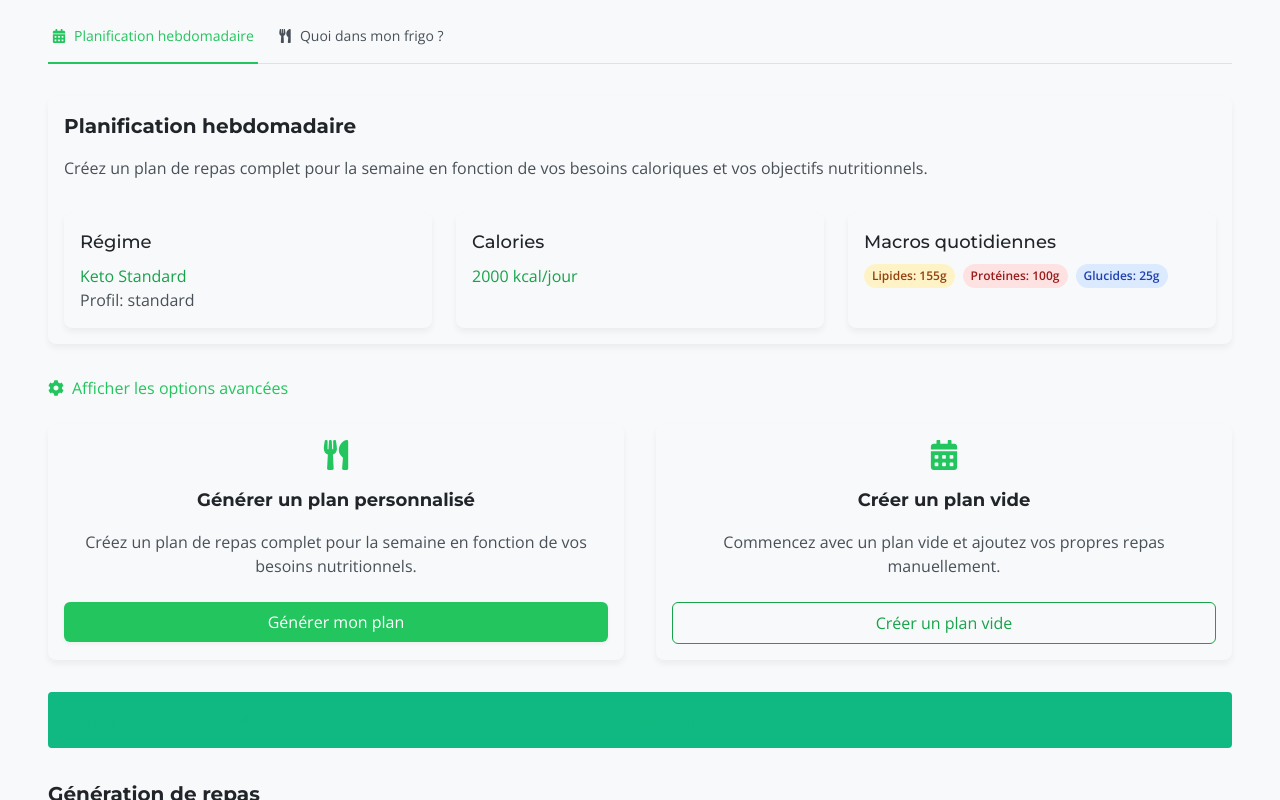
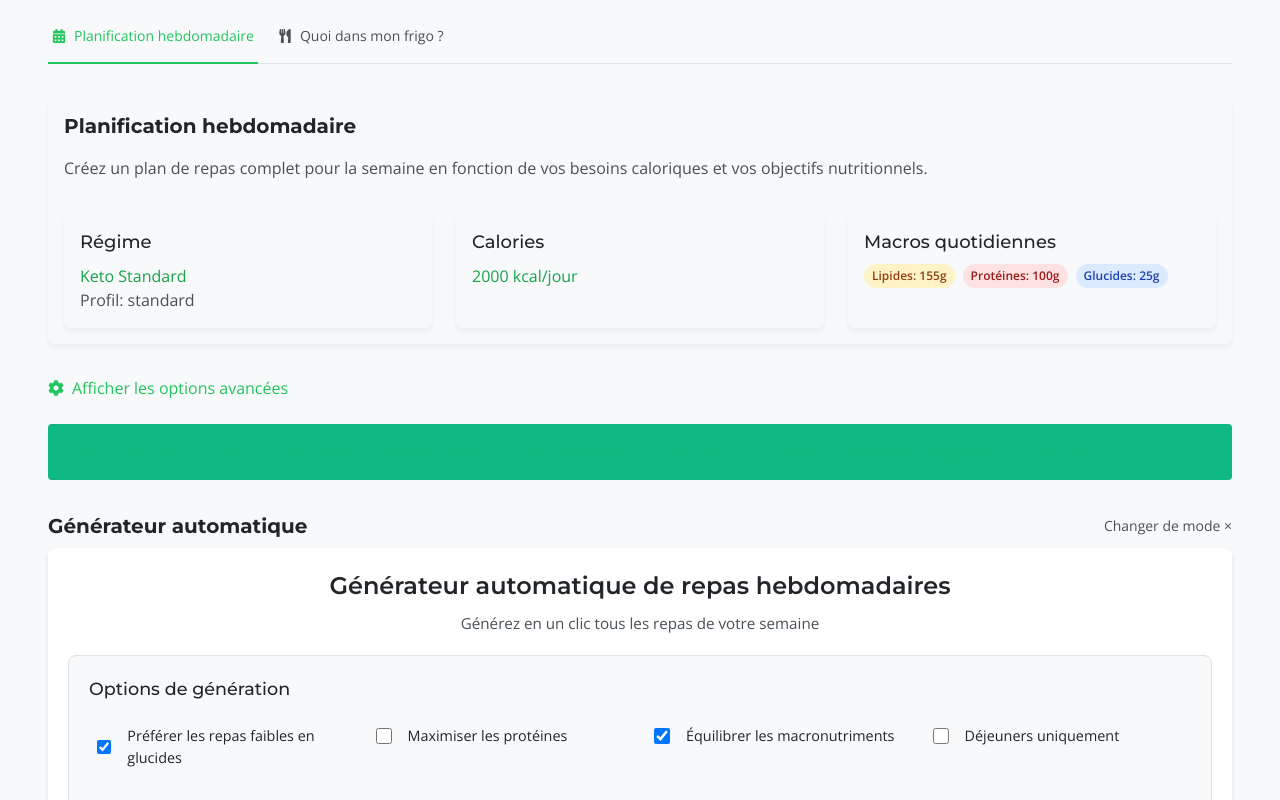
Before and after one commit to jcoules13/keto-meal-planner, a React (Create React App) app: page /meal-planner in a window 1280 px wide. Both pictures are taken after a click on the button "Générer mon plan". Shown: the part 230-1030 px from the top of the page. Built offline with nearby package versions, Linux system fonts and the light colour scheme.

Commit message:
Update MealPlannerPage.jsx

```diff
--- a/src/pages/MealPlannerPage.jsx
+++ b/src/pages/MealPlannerPage.jsx
@@ -1,22 +1,25 @@
 import React, { useState, useEffect } from 'react';
 import { Helmet } from 'react-helmet';
-import { FaUtensils, FaCalendarAlt, FaCog } from 'react-icons/fa';
+import { FaUtensils, FaCalendarAlt, FaCog, FaListUl, FaThLarge } from 'react-icons/fa';
 import { useMealPlan } from '../contexts/MealPlanContext';
 import { useUser } from '../contexts/UserContext';
 import { FridgeProvider } from '../contexts/FridgeContext';
 import FridgeSelector from '../components/meals/FridgeSelector';
-// Remplacer l'ancien import par les nouveaux composants spécifiques
+// Importer les composants pour la planification des repas
 import MealGeneratorForPlan from '../components/meals/MealGeneratorForPlan';
 import MealGeneratorFromFridge from '../components/meals/MealGeneratorFromFridge';
+import WeeklyMealGenerator from '../components/meals/WeeklyMealGenerator';
 import MealPlanOptions from '../components/meals/MealPlanOptions';
 import FastingScheduleDisplay from '../components/meals/FastingScheduleDisplay';
 import WeeklyMealPlanDisplay from '../components/meals/WeeklyMealPlanDisplay';
+import WeeklyMealPlanGrid from '../components/meals/WeeklyMealPlanGrid';
 import './MealPlannerPage.css';
 
 /**
  * Page de planification de repas intelligente
  * Permet de générer des repas en fonction des besoins nutritionnels
  * et des aliments disponibles dans le frigo
+ * Version améliorée avec génération automatique de repas hebdomadaires
  */
 const MealPlannerPage = () => {
   // États locaux
@@ -25,12 +28,11 @@ const MealPlannerPage = () => {
   const [planName, setPlanName] = useState('');
   const [showAdvancedOptions, setShowAdvancedOptions] = useState(false);
   const [planOptions, setPlanOptions] = useState(null);
-  const [showMealGenerator, setShowMealGenerator] = useState(false);
+  const [generatorMode, setGeneratorMode] = useState('weekly'); // 'weekly', 'individual', 'none'
   const [fridgeStep, setFridgeStep] = useState(1); // 1: Sélection frigo, 2: Génération repas
+  const [viewMode, setViewMode] = useState('grid'); // 'list' ou 'grid' pour l'affichage des repas
 
   // Contextes
-  // Récupérer les paramètres et retirer mealFrequency pour éviter l'avertissement
-  // puisqu'il n'est pas utilisé dans le composant
   const { dietType, ketoProfile, calorieTarget, macroTargets, intermittentFasting } = useUser();
   const { createEmptyPlan, currentPlan } = useMealPlan();
 
@@ -82,16 +84,15 @@ const MealPlannerPage = () => {
     if (planId) {
       setPlanCreated(true);
       setPlanName(displayName);
-      setShowMealGenerator(false); // Masquer le générateur puisque le plan est vide
+      setGeneratorMode('none'); // Réinitialiser le mode de génération
     }
   };
 
   // Génération d'un plan personnalisé avec les options avancées
   const handleGeneratePlan = () => {
     handleCreateEmptyPlan();
-    // Afficher le générateur de repas après la création du plan
-    setShowMealGenerator(true);
-    console.log("Génération de plan personnalisé avec options:", planOptions);
+    // Afficher le générateur de repas automatique après la création du plan
+    setGeneratorMode('weekly');
   };
 
   // Changement d'onglet
@@ -100,18 +101,35 @@ const MealPlannerPage = () => {
     // Réinitialiser l'étape de l'onglet frigo quand on change d'onglet
     if (tab === 'fridge') {
       setFridgeStep(1);
+    } else {
+      // Si on revient à l'onglet weekly, réinitialiser le mode de générateur
+      setGeneratorMode('none');
     }
+  };
+
+  // Changement du mode d'affichage des repas (liste ou grille)
+  const toggleViewMode = () => {
+    setViewMode(viewMode === 'list' ? 'grid' : 'list');
   };
 
   // Gestionnaire pour les changements d'options avancées
   const handleOptionsChange = (options) => {
     setPlanOptions(options);
-    console.log("Options mises à jour:", options);
   };
 
   // Passer à l'étape de génération des repas dans l'onglet frigo
   const goToFridgeMealGeneration = () => {
     setFridgeStep(2);
+  };
+
+  // Afficher le générateur de repas individuel
+  const showIndividualGenerator = () => {
+    setGeneratorMode('individual');
+  };
+
+  // Afficher le générateur hebdomadaire
+  const showWeeklyGenerator = () => {
+    setGeneratorMode('weekly');
   };
 
   return (
@@ -211,6 +229,8 @@ const MealPlannerPage = () => {
               )}
             </div>
 
+            {/* Boutons de création de plan si aucun plan n'existe encore */}
+            {!currentPlan && (
               <div className="grid md:grid-cols-2 gap-8 mb-8">
                 <div className="card hover:shadow-lg transition-shadow duration-300">
                   <div className="flex justify-center mb-4 text-primary-500 text-3xl">
@@ -245,32 +265,112 @@ const MealPlannerPage = () => {
                   </button>
                 </div>
               </div>
+            )}
 
             {/* Message de plan créé si nécessaire */}
             {planCreated && (
               <div className="bg-success bg-opacity-10 border-l-4 border-success text-success p-4 rounded mb-8">
                 <p>
                   Votre plan "{planName}" a été créé avec succès.
-                  Vous pouvez maintenant ajouter des repas.
+                  {generatorMode === 'weekly'
+                    ? ' Utilisez le générateur ci-dessous pour remplir automatiquement votre semaine.'
+                    : ' Vous pouvez maintenant ajouter des repas.'}
                 </p>
               </div>
             )}
 
-            {/* Affichage du générateur de repas après création d'un plan */}
-            {showMealGenerator && currentPlan && (
+            {/* Si un plan existe, afficher les boutons de génération de repas */}
+            {currentPlan && generatorMode === 'none' && (
+              <div className="meal-generation-options mb-8">
+                <h2 className="text-xl font-bold text-text-primary mb-4">Génération de repas</h2>
+                <p className="text-text-secondary mb-4">
+                  Choisissez comment vous souhaitez générer les repas pour votre plan.
+                </p>
+
+                <div className="grid md:grid-cols-2 gap-6">
+                  <div className="card hover:shadow-md p-5">
+                    <h3 className="text-lg font-semibold mb-3">Génération automatique</h3>
+                    <p className="text-text-secondary mb-4">
+                      Générez automatiquement tous les repas de la semaine en un seul clic.
+                    </p>
+                    <button
+                      className="btn-primary w-full"
+                      onClick={showWeeklyGenerator}
+                    >
+                      Générer toute la semaine
+                    </button>
+                  </div>
+
+                  <div className="card hover:shadow-md p-5">
+                    <h3 className="text-lg font-semibold mb-3">Génération manuelle</h3>
+                    <p className="text-text-secondary mb-4">
+                      Générez des repas individuels en choisissant le jour et le type de repas.
+                    </p>
+                    <button
+                      className="btn-outline w-full"
+                      onClick={showIndividualGenerator}
+                    >
+                      Générer repas par repas
+                    </button>
+                  </div>
+                </div>
+              </div>
+            )}
+
+            {/* Afficher le générateur hebdomadaire automatique si sélectionné */}
+            {currentPlan && generatorMode === 'weekly' && (
               <div className="meal-generator-container mb-8">
-                <h2 className="text-xl font-bold text-text-primary mb-4">Génération de repas</h2>
-                <p className="text-text-secondary mb-6">
-                  Générez des repas pour votre plan en utilisant l'assistant de génération.
-                </p>
-                {/* Utiliser le nouveau composant qui ne dépend pas de FridgeContext */}
+                <div className="flex justify-between items-center mb-2">
+                  <h2 className="text-xl font-bold text-text-primary">Générateur automatique</h2>
+                  <button
+                    className="text-text-secondary hover:text-primary-500 text-sm"
+                    onClick={() => setGeneratorMode('none')}
+                  >
+                    Changer de mode &times;
+                  </button>
+                </div>
+                <WeeklyMealGenerator />
+              </div>
+            )}
+
+            {/* Afficher le générateur de repas individuel si sélectionné */}
+            {currentPlan && generatorMode === 'individual' && (
+              <div className="meal-generator-container mb-8">
+                <div className="flex justify-between items-center mb-2">
+                  <h2 className="text-xl font-bold text-text-primary">Générateur individuel</h2>
+                  <button
+                    className="text-text-secondary hover:text-primary-500 text-sm"
+                    onClick={() => setGeneratorMode('none')}
+                  >
+                    Changer de mode &times;
+                  </button>
+                </div>
                 <MealGeneratorForPlan />
               </div>
             )}
 
-            {/* Nouvel affichage du plan de repas hebdomadaire */}
+            {/* Affichage du plan de repas hebdomadaire si un plan existe */}
             {currentPlan && (
+              <div className="meal-plan-display">
+                <div className="flex justify-between items-center mb-4">
+                  <h2 className="text-xl font-bold text-text-primary">Plan de repas</h2>
+
+                  {/* Bouton de changement de vue (liste ou grille) */}
+                  <button
+                    className="view-toggle-button"
+                    onClick={toggleViewMode}
+                    title={viewMode === 'list' ? 'Afficher en grille' : 'Afficher en liste'}
+                  >
+                    {viewMode === 'list' ? <FaThLarge /> : <FaListUl />}
+                  </button>
+                </div>
+
+                {viewMode === 'list' ? (
                   <WeeklyMealPlanDisplay />
+                ) : (
+                  <WeeklyMealPlanGrid />
+                )}
+              </div>
             )}
           </div>
         )}
@@ -318,7 +418,6 @@ const MealPlannerPage = () => {
                   </div>
                 ) : (
                   <div>
-                    {/* Utiliser le nouveau composant spécifique pour le frigo */}
                     <MealGeneratorFromFridge />
                   </div>
                 )}
```
Lines whose indentation alone changed are shown as unchanged.
